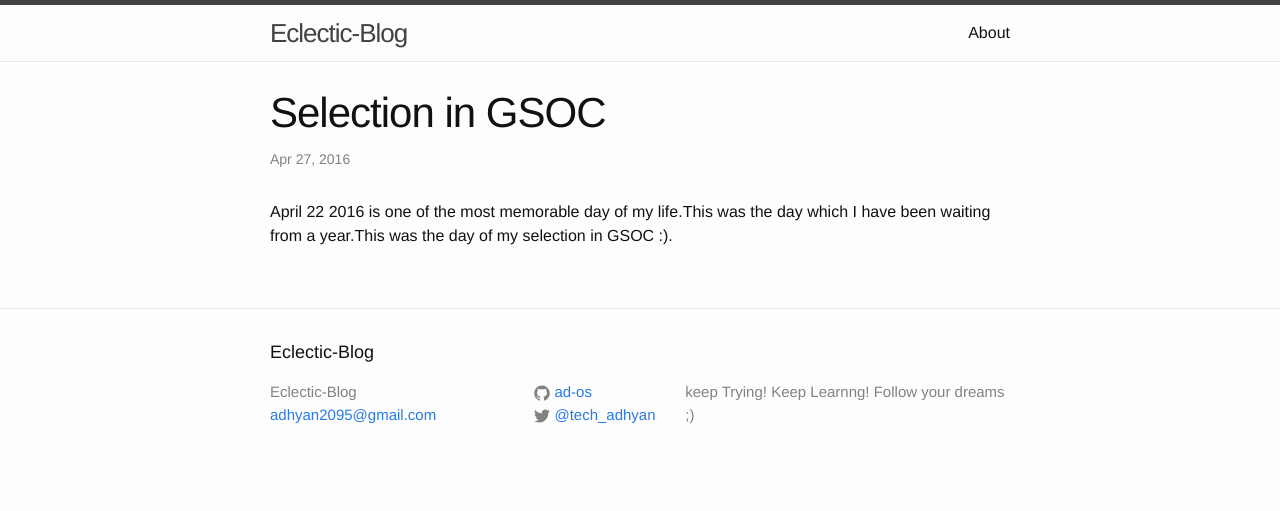
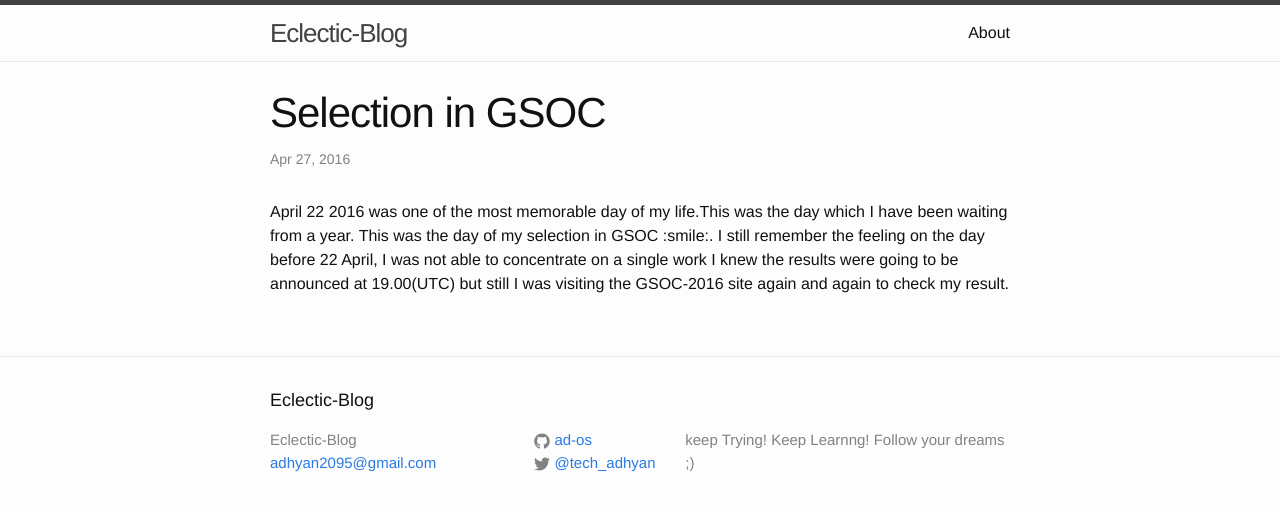
Before and after one commit to ad-os/Blog, a Jekyll site: the page built from _posts/2016-04-27-Gsoc1.md, in a window 1280 px wide. Shown: the top 511 px of the page. Built offline with Jekyll 4.4.1, drawn with Linux system fonts in a browser that asks for light colours.

Commit message:
First GSOC post

```diff
--- a/_posts/2016-04-27-Gsoc1.md
+++ b/_posts/2016-04-27-Gsoc1.md
@@ -5,4 +5,7 @@
 categories: jekyll Update
 ---
 
-April 22 2016 is one of the most memorable day of my life.This was the day which I have been waiting from a year.This was the day of my selection in GSOC :).
+April 22 2016 was one of the most memorable day of my life.This was the day which I have been waiting from a year.
+This was the day of my selection in GSOC :smile:. I still remember the feeling on the day before 22 April, I was not able
+ to concentrate on a single work I knew the results were going to be announced at 19.00(UTC) but still I was visiting the
+ GSOC-2016 site again and again to check my result.
```
